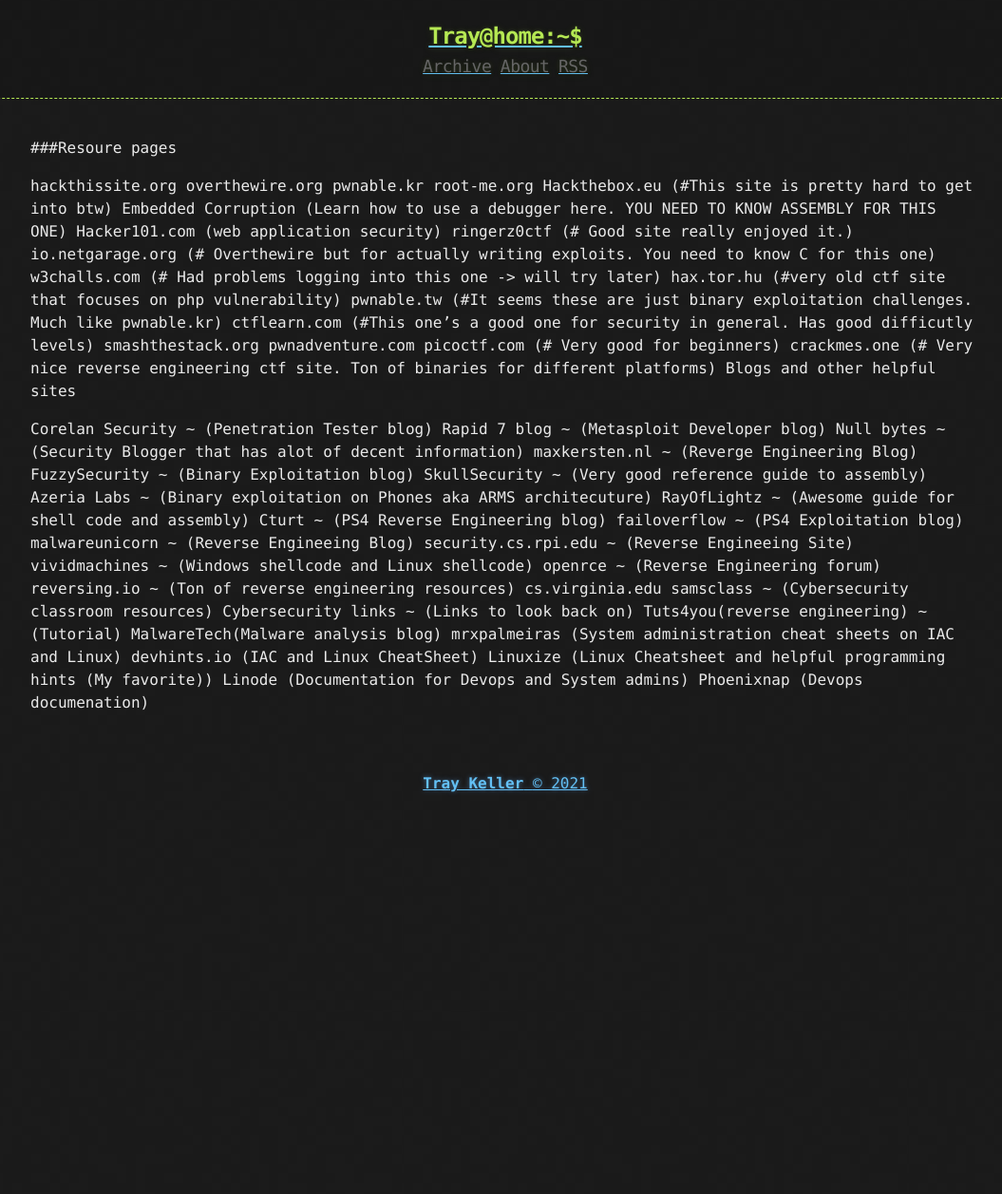
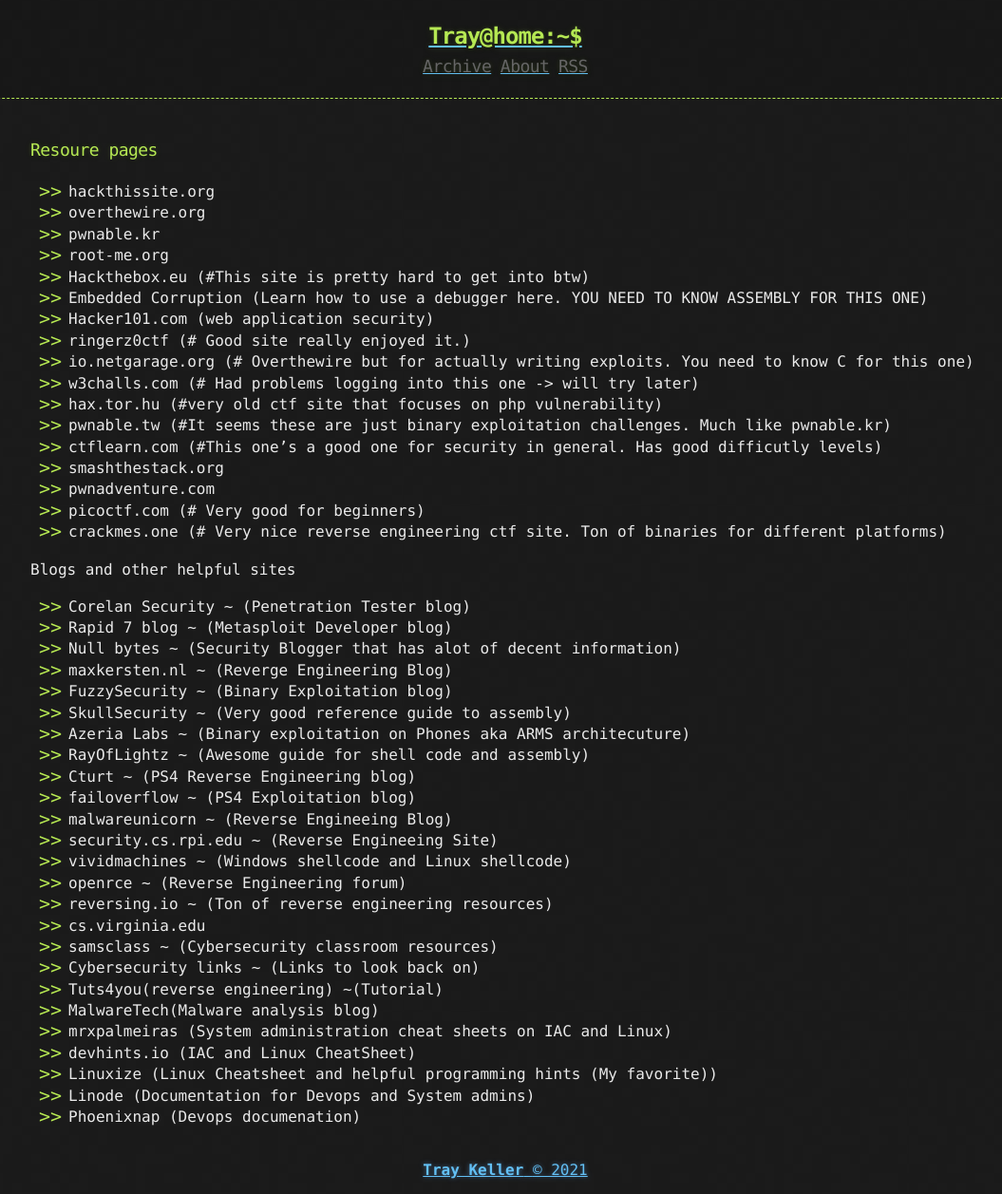
Before and after one commit to traytorous/traykeller.github.io, a Jekyll site: the page built from resources.md, in a window 1280 px wide. Shown: the whole page at 95% size, without its empty margins (108-1163 px from the left). Built offline with Jekyll 4.4.1, drawn with Linux system fonts in a browser that asks for light colours; before the commit the page ends 900 px from its top, so only the background shows below that.

Commit message:
added a list

```diff
--- a/resources.md
+++ b/resources.md
@@ -2,49 +2,50 @@
 layout: page
 title: About
 ---
-###Resoure pages
+### Resoure pages
 
-hackthissite.org
-overthewire.org
-pwnable.kr
-root-me.org
-Hackthebox.eu (#This site is pretty hard to get into btw)
-Embedded Corruption (Learn how to use a debugger here. YOU NEED TO KNOW ASSEMBLY FOR THIS ONE)
-Hacker101.com (web application security)
-ringerz0ctf (# Good site really enjoyed it.)
-io.netgarage.org (# Overthewire but for actually writing exploits. You need to know C for this one)
-w3challs.com (# Had problems logging into this one -> will try later)
-hax.tor.hu (#very old ctf site that focuses on php vulnerability)
-pwnable.tw (#It seems these are just binary exploitation challenges. Much like pwnable.kr)
-ctflearn.com (#This one’s a good one for security in general. Has good difficutly levels)
-smashthestack.org
-pwnadventure.com
-picoctf.com (# Very good for beginners)
-crackmes.one (# Very nice reverse engineering ctf site. Ton of binaries for different platforms)
+- hackthissite.org
+- overthewire.org
+- pwnable.kr
+- root-me.org
+- Hackthebox.eu (#This site is pretty hard to get into btw)
+- Embedded Corruption (Learn how to use a debugger here. YOU NEED TO KNOW ASSEMBLY FOR THIS ONE)
+- Hacker101.com (web application security)
+- ringerz0ctf (# Good site really enjoyed it.)
+- io.netgarage.org (# Overthewire but for actually writing exploits. You need to know C for this one)
+- w3challs.com (# Had problems logging into this one -> will try later)
+- hax.tor.hu (#very old ctf site that focuses on php vulnerability)
+- pwnable.tw (#It seems these are just binary exploitation challenges. Much like pwnable.kr)
+- ctflearn.com (#This one’s a good one for security in general. Has good difficutly levels)
+- smashthestack.org
+- pwnadventure.com
+- picoctf.com (# Very good for beginners)
+- crackmes.one (# Very nice reverse engineering ctf site. Ton of binaries for different platforms)
+
 Blogs and other helpful sites
 
-Corelan Security ~ (Penetration Tester blog)
-Rapid 7 blog ~ (Metasploit Developer blog)
-Null bytes ~ (Security Blogger that has alot of decent information)
-maxkersten.nl ~ (Reverge Engineering Blog)
-FuzzySecurity ~ (Binary Exploitation blog)
-SkullSecurity ~ (Very good reference guide to assembly)
-Azeria Labs ~ (Binary exploitation on Phones aka ARMS architecuture)
-RayOfLightz ~ (Awesome guide for shell code and assembly)
-Cturt ~ (PS4 Reverse Engineering blog)
-failoverflow ~ (PS4 Exploitation blog)
-malwareunicorn ~ (Reverse Engineeing Blog)
-security.cs.rpi.edu ~ (Reverse Engineeing Site)
-vividmachines ~ (Windows shellcode and Linux shellcode)
-openrce ~ (Reverse Engineering forum)
-reversing.io ~ (Ton of reverse engineering resources)
-cs.virginia.edu
-samsclass ~ (Cybersecurity classroom resources)
-Cybersecurity links ~ (Links to look back on)
-Tuts4you(reverse engineering) ~(Tutorial)
-MalwareTech(Malware analysis blog)
-mrxpalmeiras (System administration cheat sheets on IAC and Linux)
-devhints.io (IAC and Linux CheatSheet)
-Linuxize (Linux Cheatsheet and helpful programming hints (My favorite))
-Linode (Documentation for Devops and System admins)
-Phoenixnap (Devops documenation)
+- Corelan Security ~ (Penetration Tester blog)
+- Rapid 7 blog ~ (Metasploit Developer blog)
+- Null bytes ~ (Security Blogger that has alot of decent information)
+- maxkersten.nl ~ (Reverge Engineering Blog)
+- FuzzySecurity ~ (Binary Exploitation blog)
+- SkullSecurity ~ (Very good reference guide to assembly)
+- Azeria Labs ~ (Binary exploitation on Phones aka ARMS architecuture)
+- RayOfLightz ~ (Awesome guide for shell code and assembly)
+- Cturt ~ (PS4 Reverse Engineering blog)
+- failoverflow ~ (PS4 Exploitation blog)
+- malwareunicorn ~ (Reverse Engineeing Blog)
+- security.cs.rpi.edu ~ (Reverse Engineeing Site)
+- vividmachines ~ (Windows shellcode and Linux shellcode)
+- openrce ~ (Reverse Engineering forum)
+- reversing.io ~ (Ton of reverse engineering resources)
+- cs.virginia.edu
+- samsclass ~ (Cybersecurity classroom resources)
+- Cybersecurity links ~ (Links to look back on)
+- Tuts4you(reverse engineering) ~(Tutorial)
+- MalwareTech(Malware analysis blog)
+- mrxpalmeiras (System administration cheat sheets on IAC and Linux)
+- devhints.io (IAC and Linux CheatSheet)
+- Linuxize (Linux Cheatsheet and helpful programming hints (My favorite))
+- Linode (Documentation for Devops and System admins)
+- Phoenixnap (Devops documenation)
```
